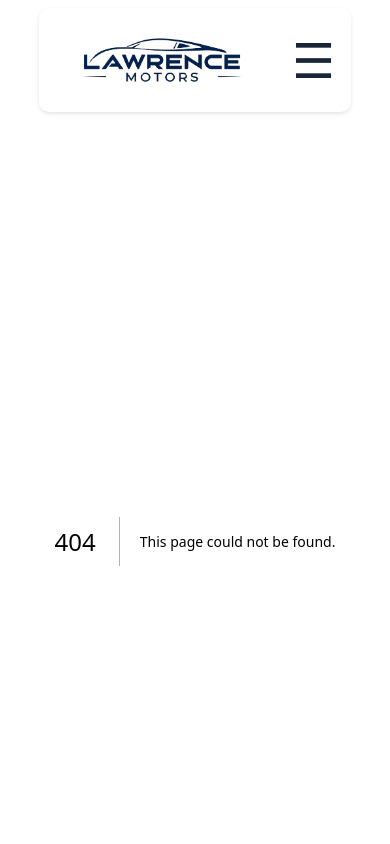
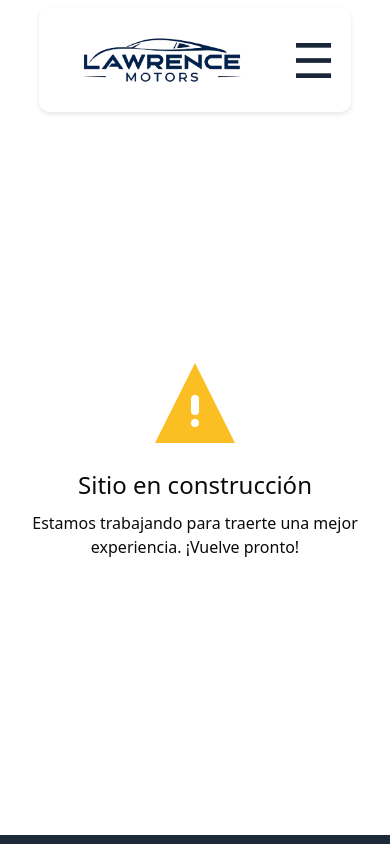
Before and after one commit to Nxxil/TI-91, a Next.js app: page /construccion in a window 390 px wide. Before the commit this address had no page. Shown: the top 844 px of the page. Built offline with nearby package versions, Linux system fonts and the light colour scheme.

Commit message:
cambios responsividad y pagina de construccion

```diff
--- a/src/app/components/header.tsx
+++ b/src/app/components/header.tsx
@@ -20,7 +20,7 @@ export default function Navbar() {
       <div className={`${styles.links} ${menuOpen ? styles.open : ''}`}>
         <Link href="/" className={styles.link}>Inicio</Link>
         <Link href="/vehiculos" className={styles.link}>Vehículos</Link>
-        <Link href="/contacto" className={styles.link}>Contacto</Link>
+        <Link href="/construccion" className={styles.link}>Contacto</Link>
         <Link href="/login" className={styles.link}>Iniciar Sesión</Link>
         <ThemeToggle/>
       </div>
--- /dev/null
+++ b/src/app/construccion/page.tsx
@@ -0,0 +1,50 @@
+import React from "react";
+
+export default function ConstruccionPage() {
+    return (
+        <div
+            style={{
+                minHeight: "80vh",
+                display: "flex",
+                flexDirection: "column",
+                alignItems: "center",
+                justifyContent: "center",
+                padding: "1rem",
+            }}
+        >
+            <svg
+                width="96"
+                height="96"
+                fill="none"
+                viewBox="0 0 24 24"
+                style={{
+                    maxWidth: "40vw",
+                    maxHeight: "40vw",
+                    minWidth: "64px",
+                    minHeight: "64px",
+                }}
+            >
+                <path fill="#fbbf24" d="M12 2L2 22h20L12 2z" />
+                <circle cx="12" cy="17" r="1" fill="#fff" />
+                <rect x="11" y="10" width="2" height="5" rx="1" fill="#fff" />
+            </svg>
+            <h1
+                style={{
+                    fontSize: "clamp(1.5rem, 5vw, 2.5rem)",
+                    margin: "1rem 0 0.5rem",
+                    textAlign: "center",
+                }}
+            >
+                Sitio en construcción
+            </h1>
+            <p
+                style={{
+                    fontSize: "clamp(1rem, 3vw, 1.2rem)",
+                    textAlign: "center",
+                }}
+            >
+                Estamos trabajando para traerte una mejor experiencia. ¡Vuelve pronto!
+            </p>
+        </div>
+    );
+}
--- a/src/app/page.tsx
+++ b/src/app/page.tsx
@@ -9,7 +9,7 @@ export default function Home() {
       </div>
 
       <div className={styles.banner}>
-        <video src="/video.mp4" autoPlay={true} controls={true} loop={true} width="100%" height="auto" aria-label="Video con una colección de autos en exhibición y sus características">
+        <video src="/video.mp4" controls={true} loop={true} width="100%" height="auto" aria-label="Video con una colección de autos en exhibición y sus características">
         </video>
         <div className={styles.bannerText}>
           <h1>Bienvenido</h1>
@@ -26,15 +26,15 @@ export default function Home() {
         <div className={styles.containerGrid}>
           <div  className={styles.containerInfo}>
             <img src="/grid/g1.png" className={styles.containerImgGrid}/>
-            <a href=""><p  className={styles.p}>Autos Verificados</p></a>
+            <a href="/construccion"><p  className={styles.p}>Autos Verificados</p></a>
           </div>
           <div className={styles.containerInfo}>
             <img src="/grid/g2.png" className={styles.containerImgGrid} />
-            <a href=""><p  className={styles.p}>Revisados Por Expertos</p></a>
+            <a href="/construccion"><p  className={styles.p}>Revisados Por Expertos</p></a>
           </div>
           <div className={styles.containerInfo}>
             <img src="/grid/g3.png" className={styles.containerImgGrid} />
-            <a href=""><p  className={styles.p}>Seguro Incluido</p></a>
+            <a href="/construccion"><p  className={styles.p}>Seguro Incluido</p></a>
           </div>
         </div>
       </div>
--- a/src/app/vehiculos/page.tsx
+++ b/src/app/vehiculos/page.tsx
@@ -1,5 +1,6 @@
 import vehiculos from '@/app/vehiculos/data';
 import styles from '@/app/styles/vehiculos.module.css';
+import Link from 'next/link';
 
 
 export default function Vehiculos() {
@@ -31,10 +32,10 @@ export default function Vehiculos() {
                                     alt={vehiculo.nombre}
                                     style={{ display: 'block', margin: '0 auto 8px', maxWidth: '100%', height: 'auto' }}
                                 />
-                                <a href=""><h1 style={{ fontSize: '1.2rem', margin: '8px 0' }}>
+                                <Link href="/construccion"><h1 style={{ fontSize: '1.2rem', margin: '8px 0' }}>
                                     {vehiculo.nombre}
                                 </h1>
-                                </a>
+                                </Link>
                             </div>
                         ))}
                     </div>
```
Also changed, not shown: src/app/styles/vehiculos.module.css (+24 -3 lines).
